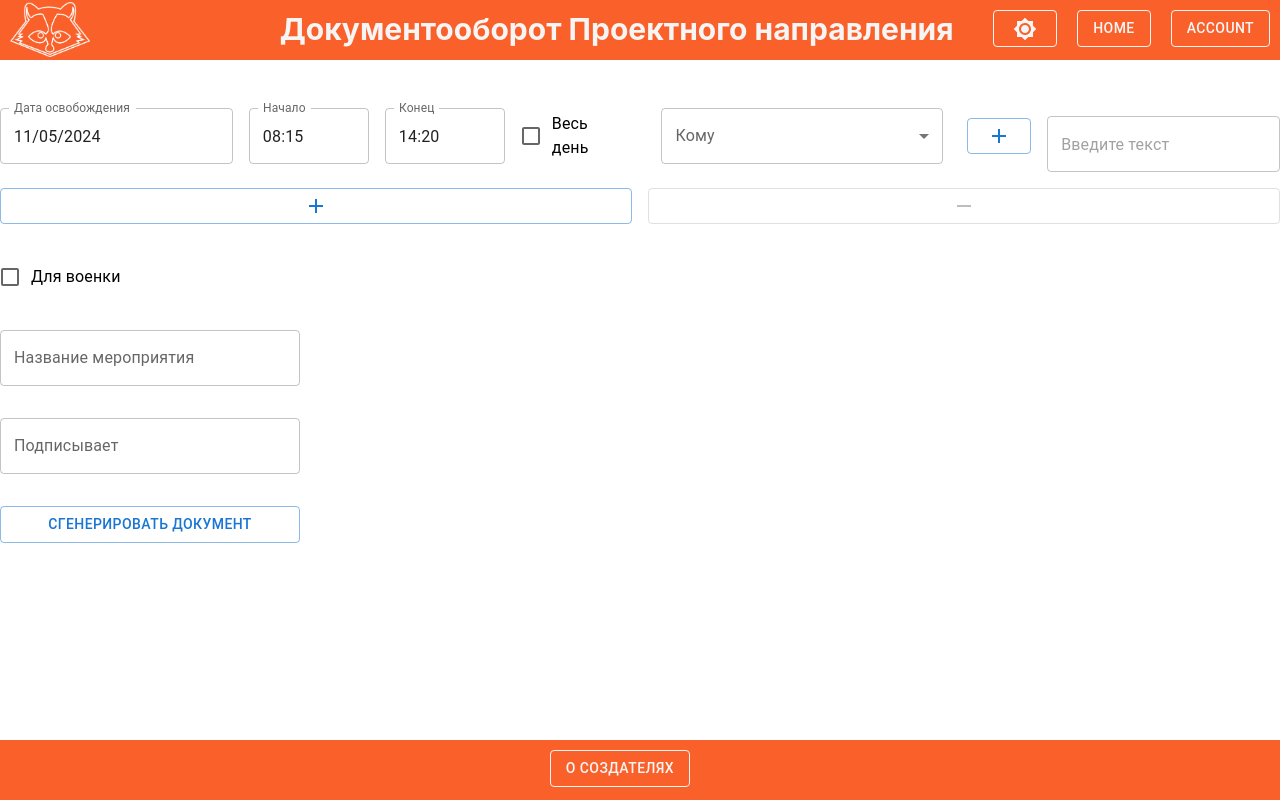
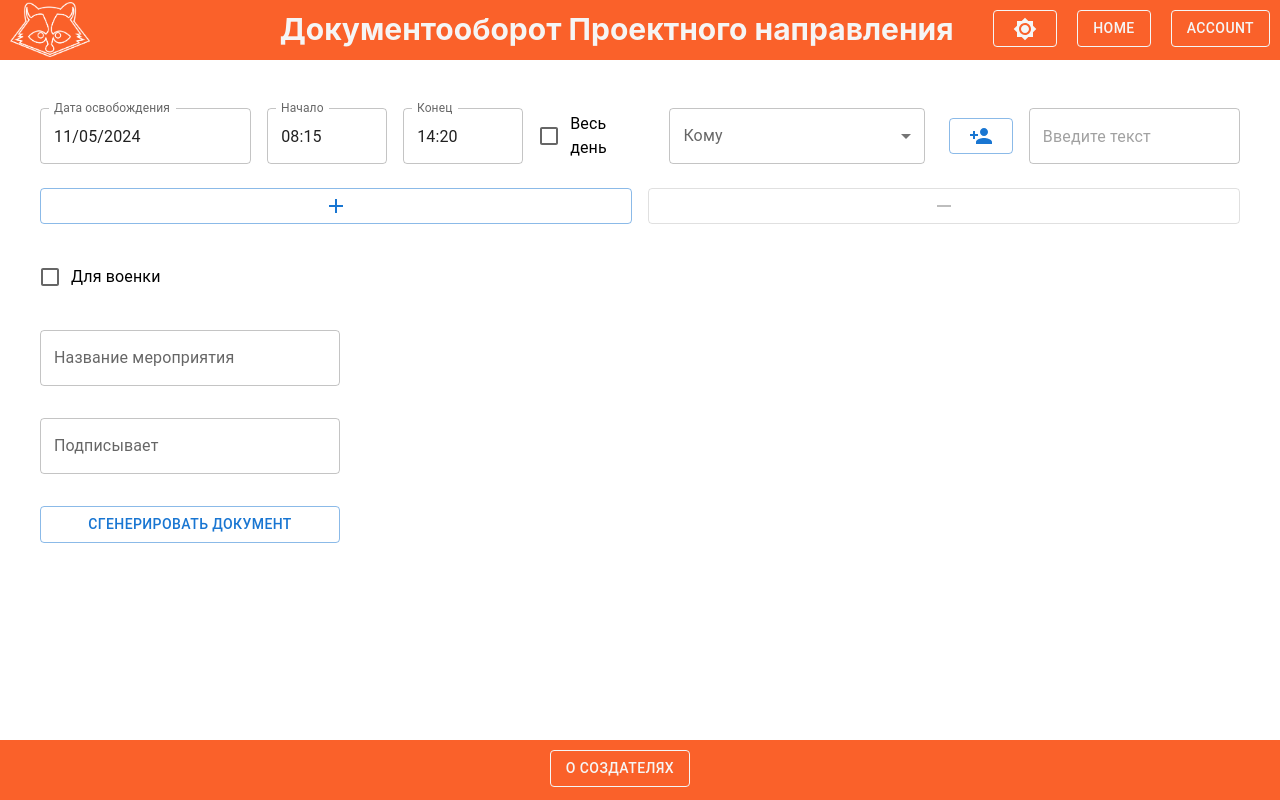
Before and after one commit to IT-FAMCS/documents, a React (Create React App) app in the folder front-doc/: page /release in a window 1280 px wide. Both pictures are taken after a click on the button 999 px from the left and 136 px from the top of the page. Built offline with nearby package versions, Linux system fonts and the light colour scheme.

Commit message:
feat: added hint for releasePage in not member input

```diff
--- a/front-doc/src/pages/documentForms/release/ReleasePage.tsx
+++ b/front-doc/src/pages/documentForms/release/ReleasePage.tsx
@@ -1,10 +1,11 @@
-import { Box, Button, Checkbox, Chip, Collapse, FormControl, FormControlLabel, InputAdornment, InputLabel, ListSubheader, MenuItem, OutlinedInput, Select, SelectChangeEvent, TextField, Theme, useTheme } from '@mui/material';
+import { Box, Button, Checkbox, Chip, Collapse, FormControl, FormControlLabel, InputAdornment, InputLabel, ListSubheader, MenuItem, OutlinedInput, Select, SelectChangeEvent, TextField, Theme, Tooltip, useTheme } from '@mui/material';
 import { DatePicker, LocalizationProvider, TimePicker } from '@mui/x-date-pickers';
 import { AdapterDayjs } from '@mui/x-date-pickers/AdapterDayjs';
 import dayjs, { Dayjs } from 'dayjs';
 import { useState } from 'react';
 import AddIcon from '@mui/icons-material/Add';
 import RemoveIcon from '@mui/icons-material/Remove';
+import PersonAddIcon from '@mui/icons-material/PersonAdd';
 
 export const ReleasePage = () => {
 
@@ -139,7 +140,7 @@ export const ReleasePage = () => {
 
     return (
       <LocalizationProvider dateAdapter={AdapterDayjs}>
-        <Box sx={{ display: 'flex', flexDirection: 'column', gap: 2, paddingTop: 5 }}>
+        <Box sx={{ display: 'flex', flexDirection: 'column', gap: 2, padding: 5 }}>
           {releaseData.map((release, index) => (
             <Box key={index} sx={{ display: 'flex', flexDirection: 'row', gap: 2, alignItems: 'center' }}>
               <DatePicker
@@ -213,10 +214,11 @@ export const ReleasePage = () => {
               variant="outlined"
               onClick={handleButtonClick}
               sx={{width: 5}}>
-              <AddIcon />
+              <PersonAddIcon />
             </Button>
             <Collapse in={showInput}>
-              <Box sx={{ marginTop: 2 }}>
+              <Box>
+                <Tooltip  title='Нажмите Enter чтобы добавить в список для освобожения'>
                 <TextField
                   autoFocus
                   value={inputValue}
@@ -224,6 +226,7 @@ export const ReleasePage = () => {
                   onKeyPress={(event) => handleInputKeyPress(event, index)}
                   placeholder="Введите текст"
                 />
+                </Tooltip>
               </Box>
             </Collapse>
           </Box>
```
